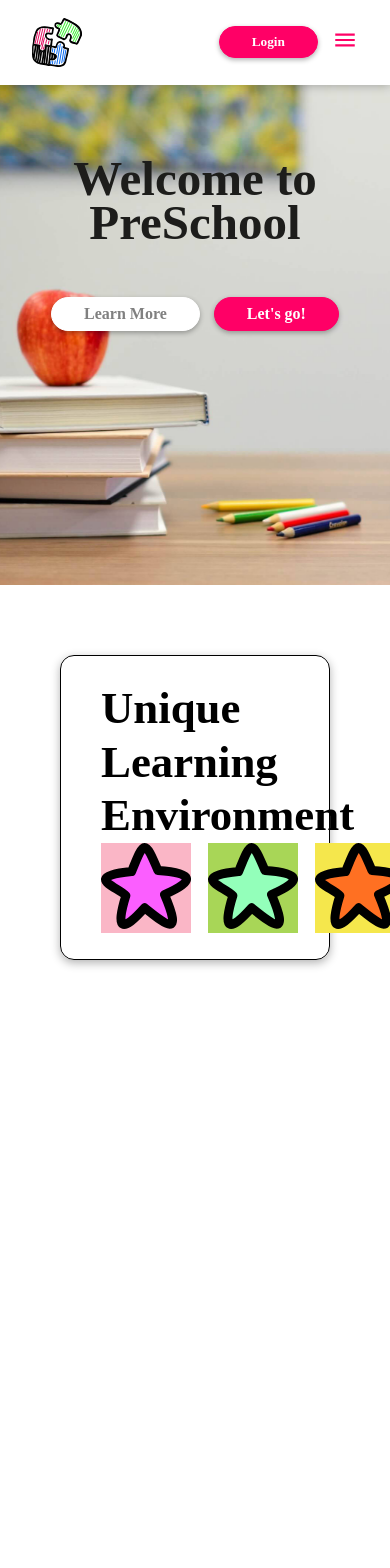
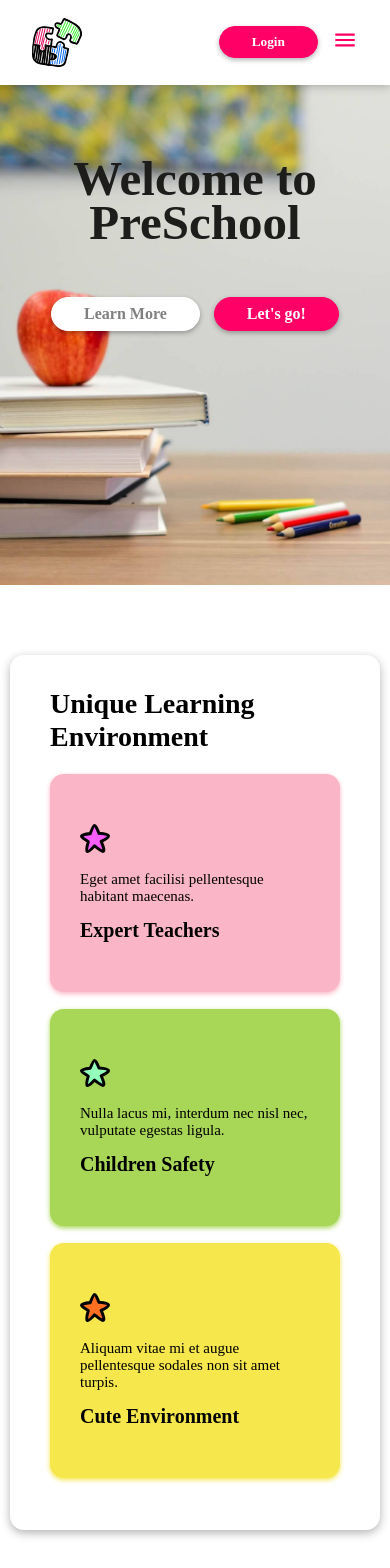
Before and after one commit to UsamaMansoor026/PreSchoolLandingPage, a React (Vite) app: page / in a window 390 px wide. Shown: the top 1568 px of the page. Before the commit the page ends 1030 px from the top, so only its background shows below. Built offline with nearby package versions, Linux system fonts and the light colour scheme; a web font is replaced by a local one.

Commit message:
SubSection under the hero section completed

```diff
--- a/src/components/InfoCard.jsx
+++ b/src/components/InfoCard.jsx
@@ -2,8 +2,17 @@ import React from "react";
 
 const InfoCard = ({ data }) => {
   return (
-    <article style={{ backgroundColor: data.bgColor }}>
-      <img src={data.icon} alt="" />
+    <article
+      className="info_card"
+      style={{ "--infoCard-bgColor": data.bgColor }}
+    >
+      <div className="info_card_img">
+        <img src={data.icon} alt="" />
+      </div>
+      <div className="info_card_content flexCol">
+        <p>{data.content}</p>
+        <h2 className="subHeading font-semibold">{data.title}</h2>
+      </div>
     </article>
   );
 };
--- a/src/constants/constants.js
+++ b/src/constants/constants.js
@@ -15,7 +15,7 @@ export const cardsData = [
   },
   {
     id: 3,
-    title: "Cutr Environment",
+    title: "Cute Environment",
     icon: "/assets/orangeStar.svg",
     bgColor: "var(--yellowish)",
     content:
--- a/src/index.css
+++ b/src/index.css
@@ -123,6 +123,10 @@ a {
 .inputField:hover,
 .inputField:focus {
   border-color: var(--pinkish);
+}
+
+.font-semibold {
+  font-weight: 600;
 }
 
 /* Header Styling */
@@ -362,6 +366,57 @@ nav div {
   line-height: 1.05;
 }
 
+/* Hero Sub section */
+.subHeading_wrapper {
+  display: grid;
+  grid-template-columns: repeat(12, 1fr);
+}
+
+.col-5 {
+  grid-column: 1/6;
+  line-height: 1.2;
+}
+
+.section_innerWrapper {
+  /* border: 1px solid black; */
+  padding: 32px 40px;
+  margin-block: 70px;
+  border-radius: 14px;
+  box-shadow: 0px 3px 10px rgba(0, 0, 0, 0.3);
+}
+
+.cards_container {
+  display: grid;
+  grid-template-columns: repeat(3, 1fr);
+  gap: 17px;
+  align-items: center;
+  margin-block: 20px;
+}
+
+.info_card {
+  display: flex;
+  align-items: start;
+  gap: 14px;
+  padding: 50px 30px;
+  /* height: 180px; */
+  border-radius: 14px;
+  background-color: var(--infoCard-bgColor);
+  box-shadow: 0 2px 5px var(--infoCard-bgColor);
+}
+
+.info_card_img img {
+  width: 30px;
+}
+
+.info_card_content {
+  gap: 14px;
+}
+
+.info_card_content p {
+  font-size: 15px;
+  width: 90%;
+}
+
 /* Media Queries */
 @media (max-width: 968px) {
   nav ul,
@@ -384,6 +439,15 @@ nav div {
   .rightPortion {
     display: none;
   }
+
+  /* Hero Sub Section */
+  .cards_container {
+    grid-template-columns: repeat(2, 1fr);
+  }
+
+  .info_card {
+    min-height: 210px;
+  }
 }
 
 @media (max-width: 680px) {
@@ -394,36 +458,44 @@ nav div {
   .leftPortion div {
     justify-content: center;
   }
+
+  .sectionHeading {
+    font-size: 30px;
+  }
+
+  .col-5 {
+    grid-column: 1/10;
+  }
+
+  .subSection {
+    padding-inline: 20px;
+  }
+
+  .cards_container {
+    grid-template-columns: 1fr;
+  }
 }
 
 @media (max-width: 522px) {
   .leftPortion h1 {
     font-size: 49px !important;
   }
+
+  .info_card {
+    flex-direction: column;
+  }
+
+  .info_card_content p {
+    width: 100%;
+  }
 }
 
-/* Hero Sub section */
-.subHeading_wrapper {
-  display: grid;
-  grid-template-columns: repeat(12, 1fr);
+@media (max-width: 430px) {
+  .subSection {
+    padding-inline: 10px;
+  }
+
+  .sectionHeading {
+    font-size: 28px;
+  }
 }
-
-.col-5 {
-  grid-column: 1/6;
-  line-height: 1.2;
-}
-
-.section_innerWrapper {
-  border: 1px solid black;
-  padding: 26px 40px;
-  margin-block: 70px;
-  border-radius: 14px;
-  box-shadow: 0px 3px 10px rgba(0, 0, 0, 0.3);
-}
-
-.cards_container {
-  display: grid;
-  grid-template-columns: repeat(3, 1fr);
-  gap: 17px;
-  align-items: center;
-}
```
